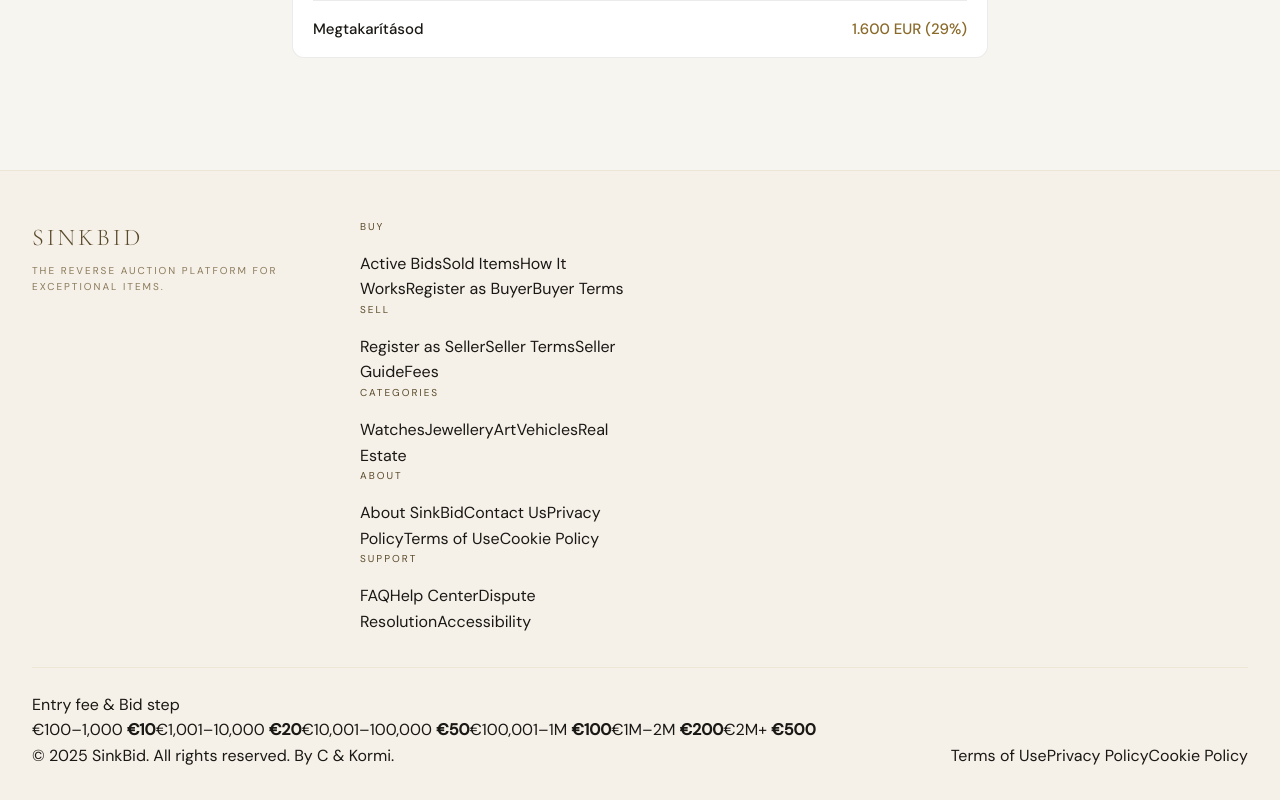
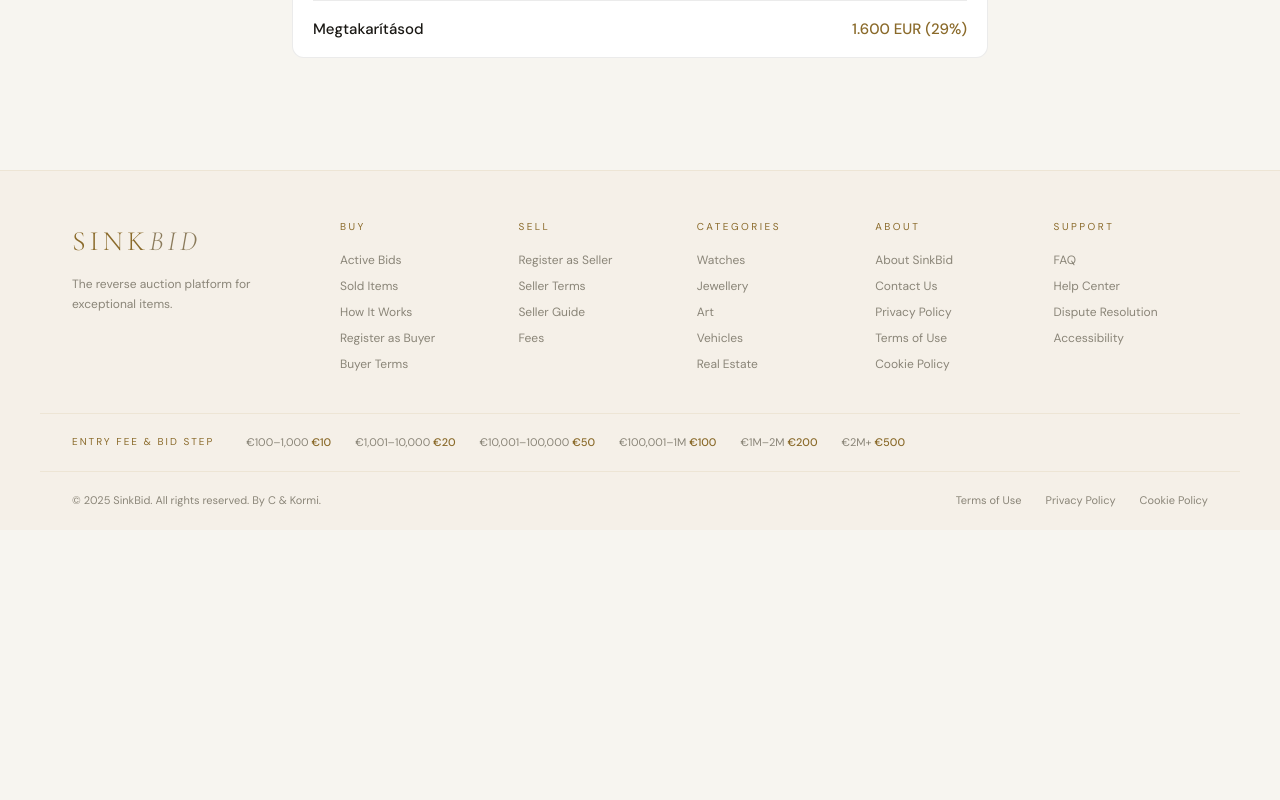
Before and after one commit to istvanlaha/SinkBid, a React (Vite) app: page /how in a window 1280 px wide. Shown: the part 2185-2985 px from the top of the page. After the commit the page ends 2715 px from the top, so only its background shows below. Built offline with nearby package versions, Linux system fonts and the light colour scheme.

Commit message:
Update Footer.module.css

```diff
--- a/src/components/Footer.module.css
+++ b/src/components/Footer.module.css
@@ -1,101 +1,140 @@
 .footer {
   background: var(--sand);
   border-top: 1px solid var(--sand-mid);
-  padding: 3rem 2rem 2rem;
   margin-top: 4rem;
 }
 
-.inner {
+.top {
   max-width: 1200px;
   margin: 0 auto;
-}
-
-.top {
+  padding: 3rem 2rem 2rem;
   display: grid;
-  grid-template-columns: 1fr 1fr 2fr;
+  grid-template-columns: 220px 1fr;
   gap: 3rem;
-  padding-bottom: 2rem;
-  border-bottom: 0.5px solid var(--sand-mid);
-  margin-bottom: 1.5rem;
 }
 
 .brand {}
 
 .logo {
   font-family: var(--font-display);
-  font-size: 24px;
+  font-size: 28px;
   font-weight: 300;
-  color: var(--sand-text);
-  letter-spacing: 3px;
+  color: var(--teak-gold);
+  letter-spacing: 4px;
   text-transform: uppercase;
-  margin-bottom: 6px;
+  margin-bottom: 0.75rem;
+}
+
+.logo span {
+  color: var(--sand-dark);
+  font-style: italic;
 }
 
 .tagline {
-  font-size: 10px;
-  letter-spacing: 2px;
-  text-transform: uppercase;
-  color: var(--sand-dark);
+  font-size: 12px;
+  color: var(--text-muted);
+  line-height: 1.6;
+  max-width: 180px;
+}
+
+.cols {
+  display: grid;
+  grid-template-columns: repeat(5, 1fr);
+  gap: 1.5rem;
 }
 
 .col {}
 
 .colTitle {
   font-size: 10px;
-  letter-spacing: 2px;
+  letter-spacing: 2.5px;
   text-transform: uppercase;
-  color: var(--sand-text);
+  color: var(--teak-gold);
   margin-bottom: 1rem;
 }
 
-.link {
+.colLink {
   display: block;
   font-size: 12px;
-  letter-spacing: 1px;
-  color: var(--sand-dark);
+  color: var(--text-muted);
   text-decoration: none;
-  margin-bottom: 8px;
-  transition: color 0.2s;
+  margin-bottom: 0.5rem;
+  transition: color 0.15s;
+  line-height: 1.5;
 }
 
-.link:hover { color: var(--sand-text); }
+.colLink:hover { color: var(--teak-gold); }
 
-.stepRow {
+.bidStepBar {
+  max-width: 1200px;
+  margin: 0 auto;
+  padding: 1.25rem 2rem;
+  border-top: 0.5px solid var(--sand-mid);
   display: flex;
-  justify-content: space-between;
   align-items: center;
-  padding: 6px 0;
-  border-bottom: 0.5px solid var(--sand-mid);
-  font-size: 12px;
-  color: var(--sand-dark);
+  gap: 2rem;
+  flex-wrap: wrap;
 }
 
-.stepRow:last-child { border-bottom: none; }
+.bidStepTitle {
+  font-size: 10px;
+  letter-spacing: 2px;
+  text-transform: uppercase;
+  color: var(--teak-gold);
+  white-space: nowrap;
+  flex-shrink: 0;
+}
 
-.stepRow span:last-child {
-  color: var(--sand-text);
-  font-family: var(--font-display);
-  font-size: 14px;
+.bidStepRow {
+  display: flex;
+  gap: 1.5rem;
+  flex-wrap: wrap;
+  align-items: center;
+}
+
+.bidStepRow span {
+  font-size: 11px;
+  color: var(--text-muted);
+}
+
+.bidStepRow strong {
+  color: var(--teak-gold);
+  font-weight: 500;
 }
 
 .bottom {
+  max-width: 1200px;
+  margin: 0 auto;
+  padding: 1.25rem 2rem;
+  border-top: 0.5px solid var(--sand-mid);
   display: flex;
   align-items: center;
   justify-content: space-between;
   flex-wrap: wrap;
-  gap: 0.5rem;
+  gap: 1rem;
 }
 
-.copy {
+.bottomLeft {
   font-size: 11px;
-  color: var(--sand-dark);
-  letter-spacing: 0.5px;
+  color: var(--text-muted);
 }
 
-.by {
+.bottomRight {
+  display: flex;
+  gap: 1.5rem;
+}
+
+.bottomLink {
   font-size: 11px;
-  color: var(--sand-dark);
-  letter-spacing: 0.5px;
+  color: var(--text-muted);
+  text-decoration: none;
+  transition: color 0.15s;
+}
+
+.bottomLink:hover { color: var(--teak-gold); }
+
+@media (max-width: 1024px) {
+  .cols { grid-template-columns: repeat(3, 1fr); }
 }
 
 @media (max-width: 768px) {
@@ -103,4 +142,11 @@
     grid-template-columns: 1fr;
     gap: 2rem;
   }
+  .cols { grid-template-columns: repeat(2, 1fr); }
+  .bidStepRow { gap: 1rem; }
+  .bottom { flex-direction: column; align-items: flex-start; }
 }
+
+@media (max-width: 480px) {
+  .cols { grid-template-columns: 1fr; }
+}
```
